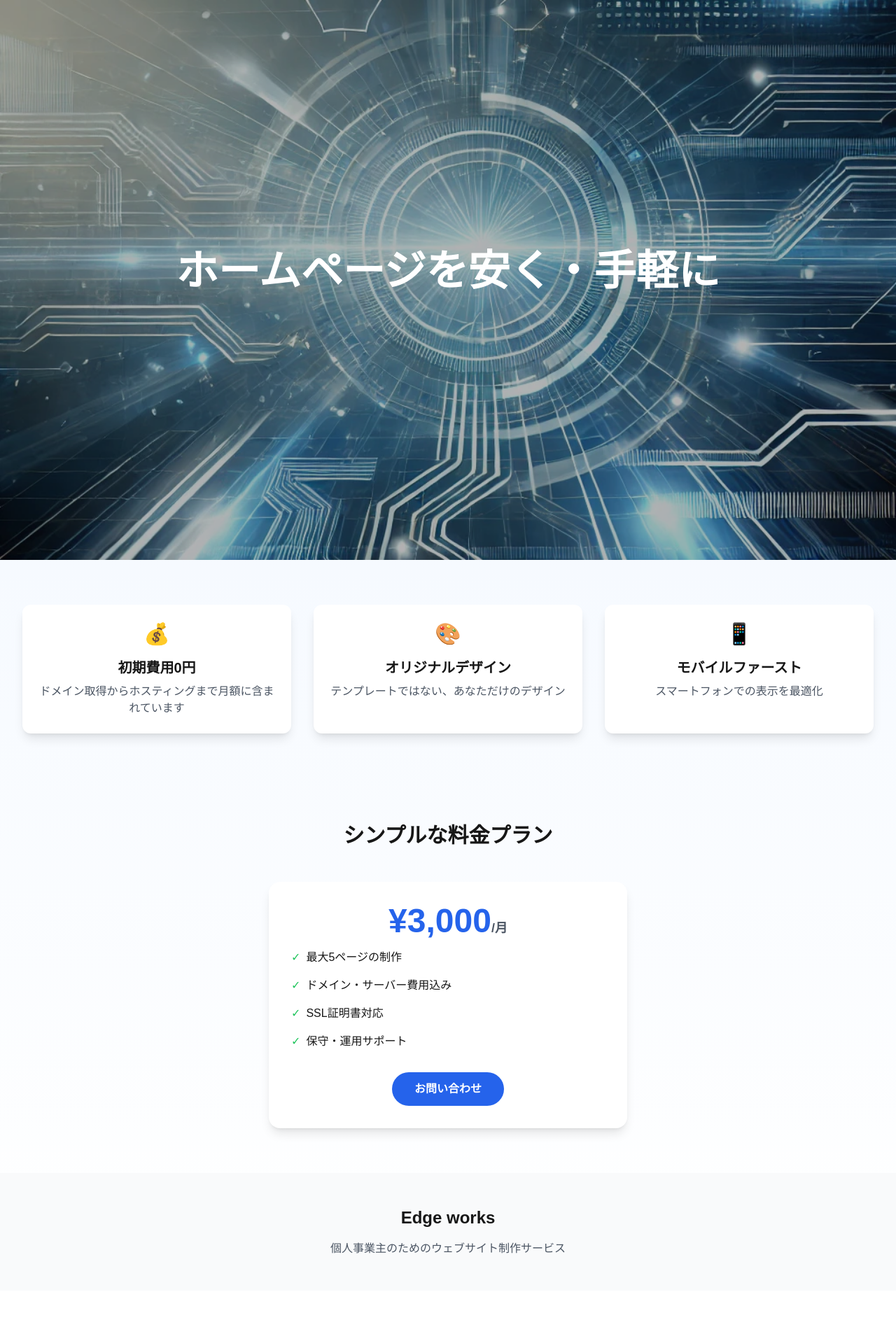
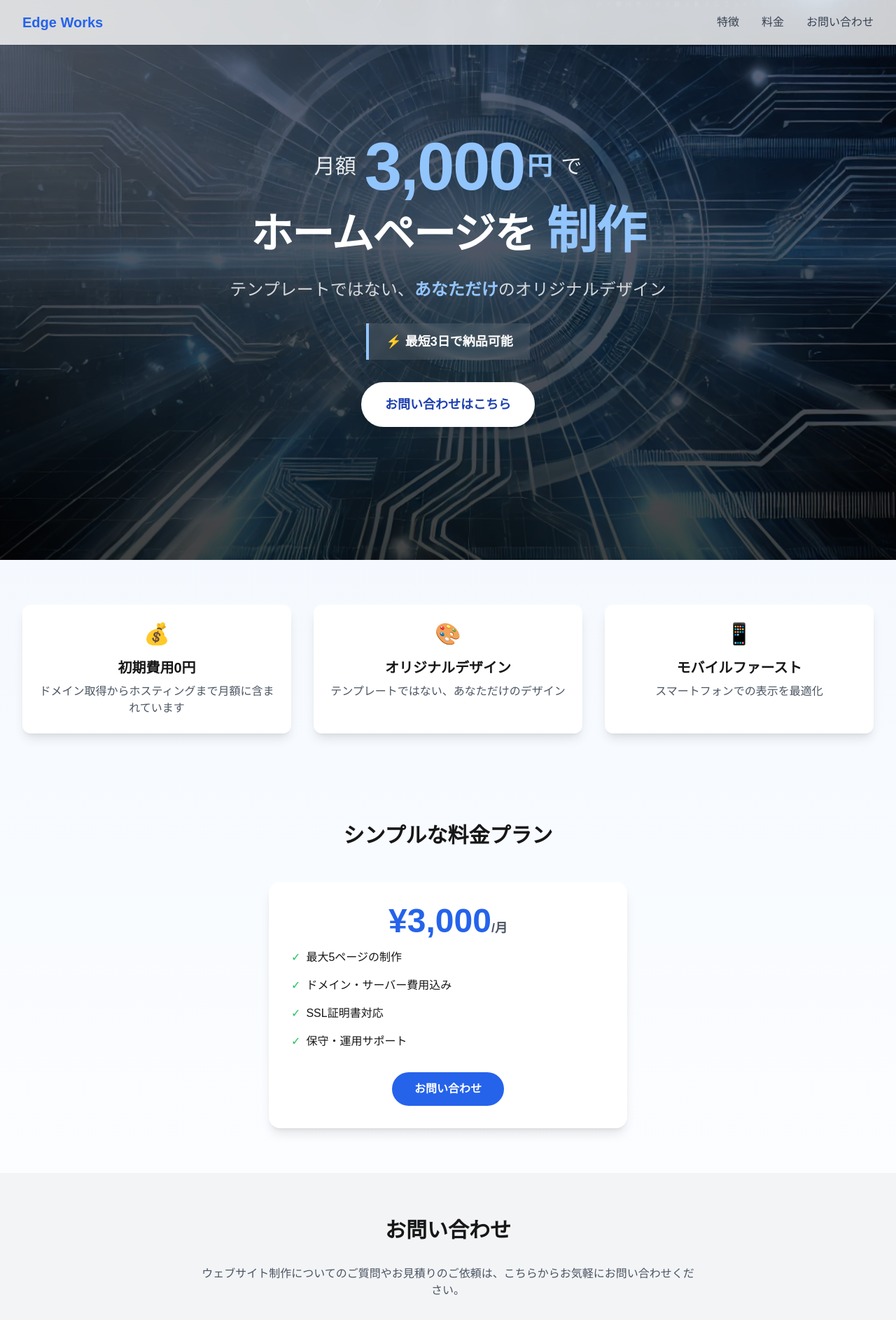
Before and after one commit to ryosuke-horie/edge-works, a Next.js app: page / in a window 1280 px wide. Shown: the top 1886 px of the page at 70% size. Before the commit the page ends 1844 px from the top, so only its background shows below. Built offline with nearby package versions, Linux system fonts and the light colour scheme.

Commit message:
feat: ファーストビューにキーワードを記載

```diff
--- a/src/app/layout.tsx
+++ b/src/app/layout.tsx
@@ -14,18 +14,19 @@ const geistMono = localFont({
 });
 
 export const metadata: Metadata = {
-  title: "Create Next App",
-  description: "Generated by create next app",
+  title: "Edge Works | 月額3,000円のウェブサイト制作",
+  description:
+    "初期費用0円、月額3,000円のみでプロフェッショナルなウェブサイトを制作。ドメイン取得、ホスティング、保守・運用まで一貫サポート。",
 };
 
 export default function RootLayout({
   children,
 }: Readonly<{ children: React.ReactNode }>) {
   return (
-    <html lang="en" data-oid="4m7a-ak">
+    <html lang="en" data-oid="q447d8q">
       <body
         className={`${geistSans.variable} ${geistMono.variable} antialiased`}
-        data-oid="ejgmdd2"
+        data-oid="ujx5t7h"
       >
         {children}
       </body>
--- a/src/app/page.tsx
+++ b/src/app/page.tsx
@@ -4,135 +4,291 @@ export default function Home() {
   return (
     <div
       className="min-h-screen bg-gradient-to-b from-blue-50 to-white dark:from-gray-900 dark:to-gray-800"
-      data-oid=":fl1axz"
+      data-oid=":cs96oj"
     >
+      {/* ヘッダー */}
+      <header
+        className="fixed top-0 left-0 right-0 z-50 bg-white/80 dark:bg-gray-900/80 backdrop-blur-md shadow-sm"
+        data-oid="0miqoss"
+      >
+        <div
+          className="max-w-7xl mx-auto px-4 sm:px-6 lg:px-8"
+          data-oid="03pwyv3"
+        >
+          <div
+            className="flex justify-between items-center h-16"
+            data-oid="bp5uv1v"
+          >
+            {/* ロゴ */}
+            <div className="flex items-center" data-oid="122iarb">
+              <span
+                className="text-xl font-bold text-blue-600 dark:text-blue-400"
+                data-oid="tlv8g-o"
+              >
+                Edge Works
+              </span>
+            </div>
+
+            {/* ナビゲーション */}
+            <nav className="hidden md:flex space-x-8" data-oid="0z3c5nz">
+              <a
+                href="#features"
+                className="text-gray-700 dark:text-gray-300 hover:text-blue-600 dark:hover:text-blue-400"
+                data-oid="ep9tej5"
+              >
+                特徴
+              </a>
+              <a
+                href="#pricing"
+                className="text-gray-700 dark:text-gray-300 hover:text-blue-600 dark:hover:text-blue-400"
+                data-oid=":i_y_hy"
+              >
+                料金
+              </a>
+              <a
+                href="#contact"
+                className="text-gray-700 dark:text-gray-300 hover:text-blue-600 dark:hover:text-blue-400"
+                data-oid="k8f341h"
+              >
+                お問い合わせ
+              </a>
+            </nav>
+
+            {/* モバイルメニューボタン */}
+            <div className="md:hidden" data-oid="_pw8j:u">
+              <button
+                className="text-gray-700 dark:text-gray-300 hover:text-blue-600 dark:hover:text-blue-400"
+                data-oid="c_qwqzz"
+              >
+                <svg
+                  xmlns="http://www.w3.org/2000/svg"
+                  className="h-6 w-6"
+                  fill="none"
+                  viewBox="0 0 24 24"
+                  stroke="currentColor"
+                  data-oid="zjrc_b0"
+                >
+                  <path
+                    strokeLinecap="round"
+                    strokeLinejoin="round"
+                    strokeWidth={2}
+                    d="M4 6h16M4 12h16M4 18h16"
+                    data-oid=":xvuicb"
+                  />
+                </svg>
+              </button>
+            </div>
+          </div>
+        </div>
+      </header>
+
       {/* フルページのヒーローセクション */}
-      <div className="relative h-screen" data-oid="nndrqlj">
+      <div className="relative h-screen" data-oid="_lonpo.">
+        {/* 背景画像コンテナ */}
+        <div className="absolute inset-0 overflow-hidden" data-oid=".ump7lg">
           {/* 背景画像 */}
           <Image
             src="/background.webp"
             alt="Background Image"
             fill
             className="absolute inset-0 w-full h-full object-cover"
-          data-oid="new-background"
+            style={{ filter: "brightness(0.65)" }}
+            priority
+            data-oid="k117iqj"
           />
 
-        {/* オーバーレイ */}
+          {/* グラデーションオーバーレイ */}
           <div
-          className="absolute inset-0 bg-black opacity-30"
-          data-oid="2m.ysp5"
+            className="absolute inset-0 bg-gradient-to-b from-blue-900/50 to-black/60 mix-blend-multiply"
+            data-oid="_tw:fyg"
           ></div>
+        </div>
 
         {/* キャッチコピー */}
         <div
-          className="relative z-10 flex flex-col items-center justify-center h-full text-center"
-          data-oid="a--klrs"
+          className="relative z-10 flex flex-col items-center justify-center h-full text-center px-4"
+          data-oid=":8vkkso"
         >
+          <div className="mb-8" data-oid="gwb.h.j">
+            <div
+              className="flex items-center justify-center mb-2"
+              data-oid="lust2u5"
+            >
+              <p
+                className="text-xl sm:text-2xl lg:text-3xl text-white/90 font-medium mr-3"
+                data-oid="m5-8w:0"
+              >
+                月額
+              </p>
+              <div className="flex items-center" data-oid="4o3shmn">
+                <p
+                  className="text-4xl sm:text-6xl lg:text-8xl font-extrabold text-blue-300 tracking-tight leading-none"
+                  data-oid="ys3td5u"
+                >
+                  3,000
+                </p>
+                <span
+                  className="text-2xl sm:text-3xl lg:text-4xl text-blue-300 font-bold ml-1"
+                  data-oid="-ng5pqm"
+                >
+                  円
+                </span>
+              </div>
+              <p
+                className="text-xl sm:text-2xl lg:text-3xl text-white/90 font-medium ml-3"
+                data-oid="nt4b160"
+              >
+                で
+              </p>
+            </div>
+
             <h1
-            className="text-4xl sm:text-5xl lg:text-6xl font-bold text-white mb-6"
-            data-oid="_h89p15"
+              className="text-3xl sm:text-4xl lg:text-6xl font-extrabold text-white tracking-tight leading-tight"
+              data-oid="0muc3nd"
             >
-            ホームページを安く・手軽に
+              <span className="inline-block" data-oid="wgsen0l">
+                ホームページを
+              </span>
+              <span
+                className="text-blue-300 text-4xl sm:text-5xl lg:text-7xl ml-2 sm:ml-4"
+                data-oid="taj2als"
+              >
+                制作
+              </span>
             </h1>
+          </div>
+
+          <p
+            className="text-lg sm:text-xl lg:text-2xl text-white/80 font-medium mb-8 max-w-2xl"
+            data-oid="2n13m4p"
+          >
+            テンプレートではない、
+            <span className="text-blue-300 font-semibold" data-oid="ga3-guj">
+              あなただけ
+            </span>
+            のオリジナルデザイン
+          </p>
+
+          {/* 最短3日で納品可能のバッジ - シンプルで目立つデザイン */}
+          <div
+            className="mb-8 transform hover:scale-105 transition-transform"
+            data-oid="q1shls0"
+          >
+            <div
+              className="bg-white/10 backdrop-blur-sm px-6 py-3 border-l-4 border-blue-300 text-white text-lg font-bold"
+              data-oid="3qcbxyn"
+            >
+              ⚡ 最短3日で納品可能
+            </div>
+          </div>
+
+          <a
+            href="#contact"
+            className="inline-block bg-white text-blue-800 px-8 py-4 rounded-full text-lg font-bold hover:bg-blue-50 transition-colors shadow-lg border-2 border-white"
+            data-oid="bbjwffk"
+          >
+            お問い合わせはこちら
+          </a>
         </div>
       </div>
 
       {/* その他のコンテンツは、全画面ヒーローとは別にコンテナで管理 */}
       <main
         className="max-w-7xl mx-auto px-4 sm:px-6 lg:px-8"
-        data-oid="fb2ovpa"
+        data-oid="fu:o1lb"
       >
         {/* Features Section */}
         <div
+          id="features"
           className="py-16 grid grid-cols-1 md:grid-cols-3 gap-8"
-          data-oid="vdt4lhu"
+          data-oid="ptnrikt"
         >
           <div
             className="text-center p-6 rounded-xl bg-white dark:bg-gray-800 shadow-lg"
-            data-oid="6ifd6fk"
+            data-oid="67qlcww"
           >
-            <div className="text-3xl mb-4" data-oid="zpnncvt">
+            <div className="text-3xl mb-4" data-oid="zg-f583">
               💰
             </div>
-            <h3 className="text-xl font-semibold mb-2" data-oid="rb5r69w">
+            <h3 className="text-xl font-semibold mb-2" data-oid="ehual8r">
               初期費用0円
             </h3>
-            <p className="text-gray-600 dark:text-gray-300" data-oid="t_oy.:6">
+            <p className="text-gray-600 dark:text-gray-300" data-oid="68enl_6">
               ドメイン取得からホスティングまで月額に含まれています
             </p>
           </div>
           <div
             className="text-center p-6 rounded-xl bg-white dark:bg-gray-800 shadow-lg"
-            data-oid="j7a2.da"
+            data-oid="hpydy7w"
           >
-            <div className="text-3xl mb-4" data-oid="yt0n4d4">
+            <div className="text-3xl mb-4" data-oid="b6gm1e:">
               🎨
             </div>
-            <h3 className="text-xl font-semibold mb-2" data-oid="kgcpn6q">
+            <h3 className="text-xl font-semibold mb-2" data-oid="y3y0m1z">
               オリジナルデザイン
             </h3>
-            <p className="text-gray-600 dark:text-gray-300" data-oid="kz7k9cv">
+            <p className="text-gray-600 dark:text-gray-300" data-oid="mulf.9:">
               テンプレートではない、あなただけのデザイン
             </p>
           </div>
           <div
             className="text-center p-6 rounded-xl bg-white dark:bg-gray-800 shadow-lg"
-            data-oid="zg4:mqn"
+            data-oid="p.4k:tc"
           >
-            <div className="text-3xl mb-4" data-oid="z4kapv0">
+            <div className="text-3xl mb-4" data-oid="qw4pl27">
               📱
             </div>
-            <h3 className="text-xl font-semibold mb-2" data-oid="8uelbf6">
+            <h3 className="text-xl font-semibold mb-2" data-oid="cwip2z4">
               モバイルファースト
             </h3>
-            <p className="text-gray-600 dark:text-gray-300" data-oid="2hh01tm">
+            <p className="text-gray-600 dark:text-gray-300" data-oid="l6amq0z">
               スマートフォンでの表示を最適化
             </p>
           </div>
         </div>
 
         {/* Price Section */}
-        <div className="py-16 text-center" data-oid="x2f1btf">
-          <h2 className="text-3xl font-bold mb-12" data-oid="-vc31.t">
+        <div id="pricing" className="py-16 text-center" data-oid="vs07nil">
+          <h2 className="text-3xl font-bold mb-12" data-oid="p.i62jc">
             シンプルな料金プラン
           </h2>
           <div
             className="max-w-lg mx-auto bg-white dark:bg-gray-800 rounded-2xl shadow-lg p-8"
-            data-oid="sikatd3"
+            data-oid="51csg38"
           >
             <div
               className="text-5xl font-bold text-blue-600 dark:text-blue-400 mb-4"
-              data-oid="cvb61ic"
+              data-oid=":4uhf6:"
             >
               ¥3,000
               <span
                 className="text-lg text-gray-600 dark:text-gray-300"
-                data-oid="au1n6e_"
+                data-oid="67xctv6"
               >
                 /月
               </span>
             </div>
-            <ul className="text-left space-y-4 mb-8" data-oid="bvutzyk">
-              <li className="flex items-center" data-oid="y8k9s3:">
-                <span className="text-green-500 mr-2" data-oid="krekf.b">
+            <ul className="text-left space-y-4 mb-8" data-oid="syigh-i">
+              <li className="flex items-center" data-oid="w8pwp8j">
+                <span className="text-green-500 mr-2" data-oid="eowu5.r">
                   ✓
                 </span>
                 最大5ページの制作
               </li>
-              <li className="flex items-center" data-oid="hwoq894">
-                <span className="text-green-500 mr-2" data-oid="4askxpa">
+              <li className="flex items-center" data-oid="7udswr1">
+                <span className="text-green-500 mr-2" data-oid="kq0d3_y">
                   ✓
                 </span>
                 ドメイン・サーバー費用込み
               </li>
-              <li className="flex items-center" data-oid="52ji498">
-                <span className="text-green-500 mr-2" data-oid="_p1qqk-">
+              <li className="flex items-center" data-oid="6.o5vd6">
+                <span className="text-green-500 mr-2" data-oid="7yt:a-3">
                   ✓
                 </span>
                 SSL証明書対応
               </li>
-              <li className="flex items-center" data-oid="9_ze0ef">
-                <span className="text-green-500 mr-2" data-oid="fuai_.4">
+              <li className="flex items-center" data-oid="ql9w:0p">
+                <span className="text-green-500 mr-2" data-oid="hjndxke">
                   ✓
                 </span>
                 保守・運用サポート
@@ -141,7 +297,7 @@ export default function Home() {
             <a
               href="#contact"
               className="inline-block bg-blue-600 text-white px-8 py-3 rounded-full font-semibold hover:bg-blue-700 transition-colors"
-              data-oid="dgymljl"
+              data-oid="9aivkqc"
             >
               お問い合わせ
             </a>
@@ -149,15 +305,44 @@ export default function Home() {
         </div>
       </main>
 
-      <footer className="bg-gray-50 dark:bg-gray-900 py-12" data-oid="m_fsi-n">
+      {/* Contact Section */}
+      <div
+        id="contact"
+        className="py-16 bg-gray-100 dark:bg-gray-800"
+        data-oid=":yl0g.x"
+      >
+        <div
+          className="max-w-3xl mx-auto px-4 sm:px-6 lg:px-8 text-center"
+          data-oid="7_f6bto"
+        >
+          <h2 className="text-3xl font-bold mb-8" data-oid=":_yxun1">
+            お問い合わせ
+          </h2>
+          <p
+            className="text-gray-600 dark:text-gray-300 mb-8"
+            data-oid="qxvasbe"
+          >
+            ウェブサイト制作についてのご質問やお見積りのご依頼は、こちらからお気軽にお問い合わせください。
+          </p>
+          <a
+            href="mailto:info@edge-works.jp"
+            className="inline-block bg-blue-600 text-white px-8 py-3 rounded-full font-semibold hover:bg-blue-700 transition-colors"
+            data-oid="2d6n1zd"
+          >
+            メールでのお問い合わせ
+          </a>
+        </div>
+      </div>
+
+      <footer className="bg-gray-50 dark:bg-gray-900 py-12" data-oid="u-u.6v2">
         <div
           className="max-w-7xl mx-auto px-4 sm:px-6 lg:px-8 text-center"
-          data-oid="w0nm17_"
+          data-oid="it:xsqj"
         >
-          <div className="text-2xl font-bold mb-4" data-oid="7cd5r6w">
+          <div className="text-2xl font-bold mb-4" data-oid="76f.tus">
             Edge works
           </div>
-          <p className="text-gray-600 dark:text-gray-400" data-oid="rqei2_f">
+          <p className="text-gray-600 dark:text-gray-400" data-oid="-mra5k:">
             個人事業主のためのウェブサイト制作サービス
           </p>
         </div>
```
Lines whose indentation alone changed are shown as unchanged.
